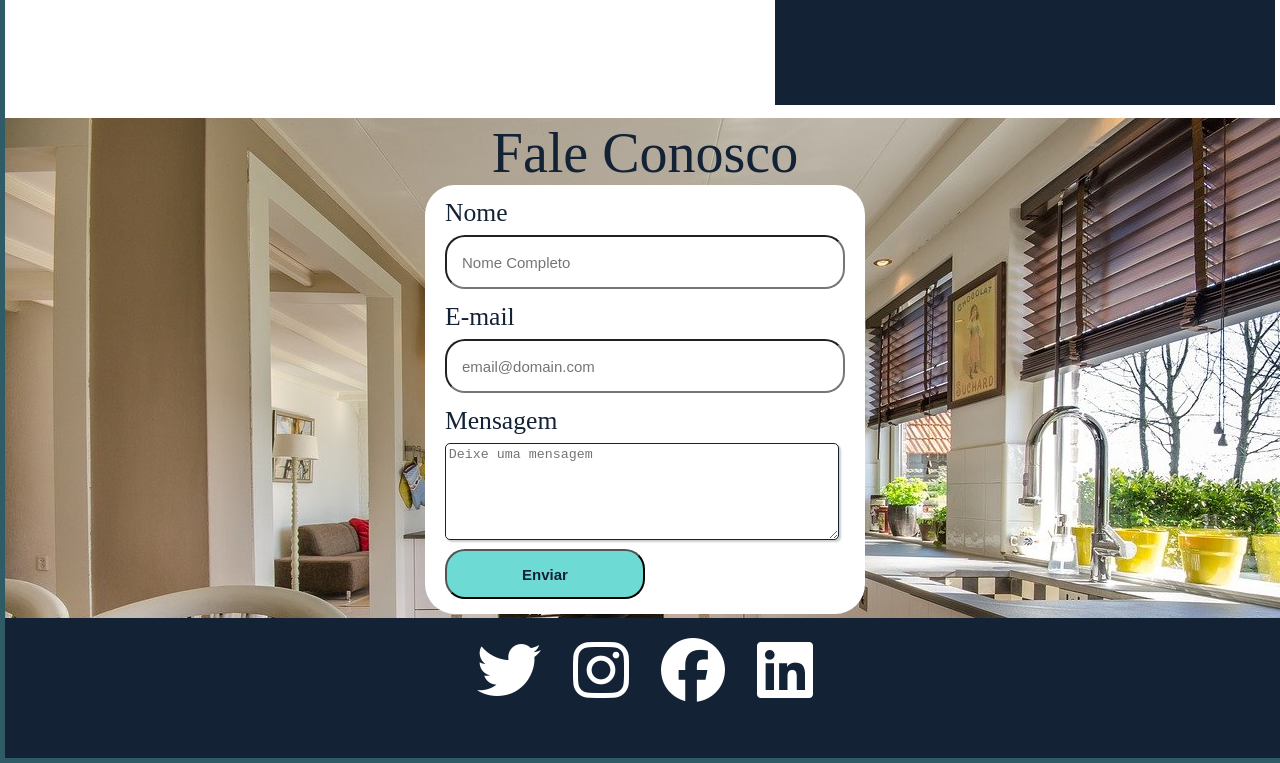
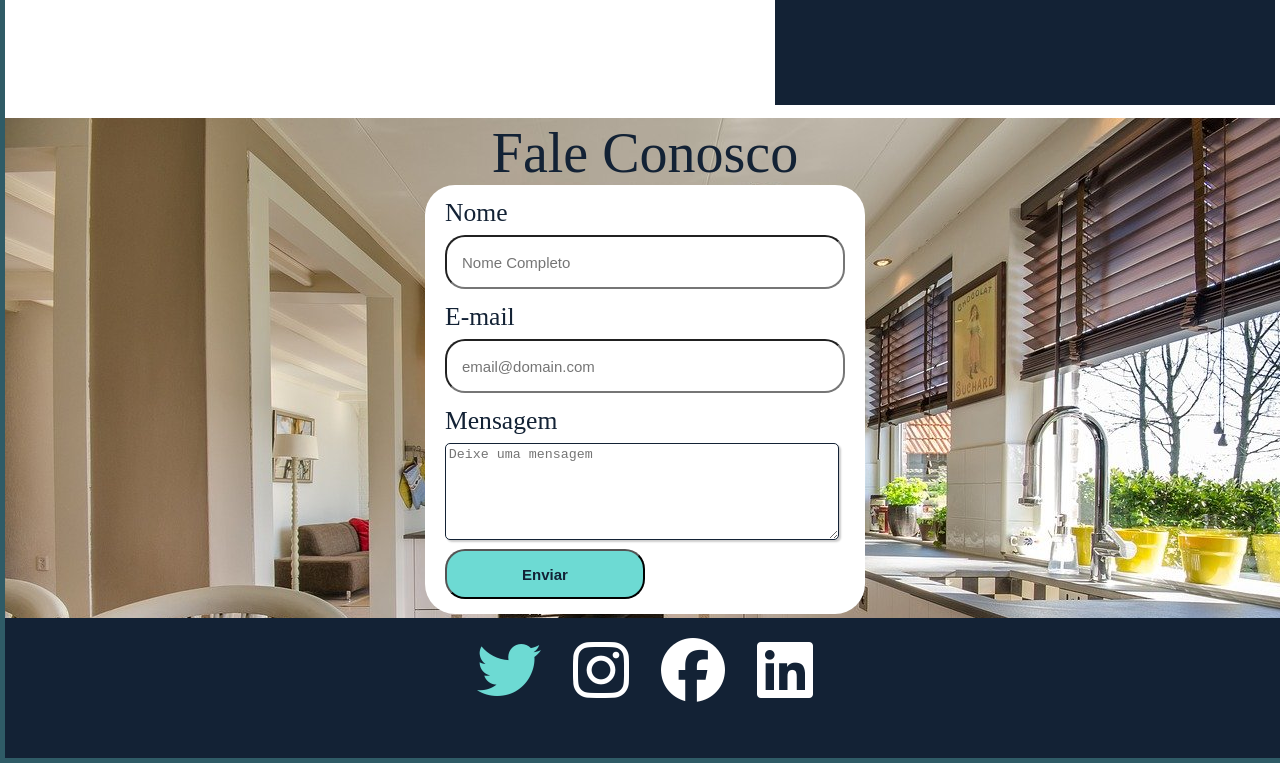
Before and after one commit to DenilsonNovais/Desafio_Labenu, a website: page index.html in a window 1280 px wide. In both pictures the pointer is over the icon 509 px from the left and 1108 px from the top of the page. Shown: the part 439-1202 px from the top of the page. Drawn offline with Linux system fonts and the light colour scheme; a web font is replaced by a local one.

Commit message:
Finalizando Desafio

```diff
--- a/Estilo/style.css
+++ b/Estilo/style.css
@@ -107,6 +107,10 @@ i {
   font-size: 4rem;
   color: white;
 }
+
+i:hover {
+  color: #6ddad3;
+}
 /* Formulário  */
 
 form [type="submit"] {
```
